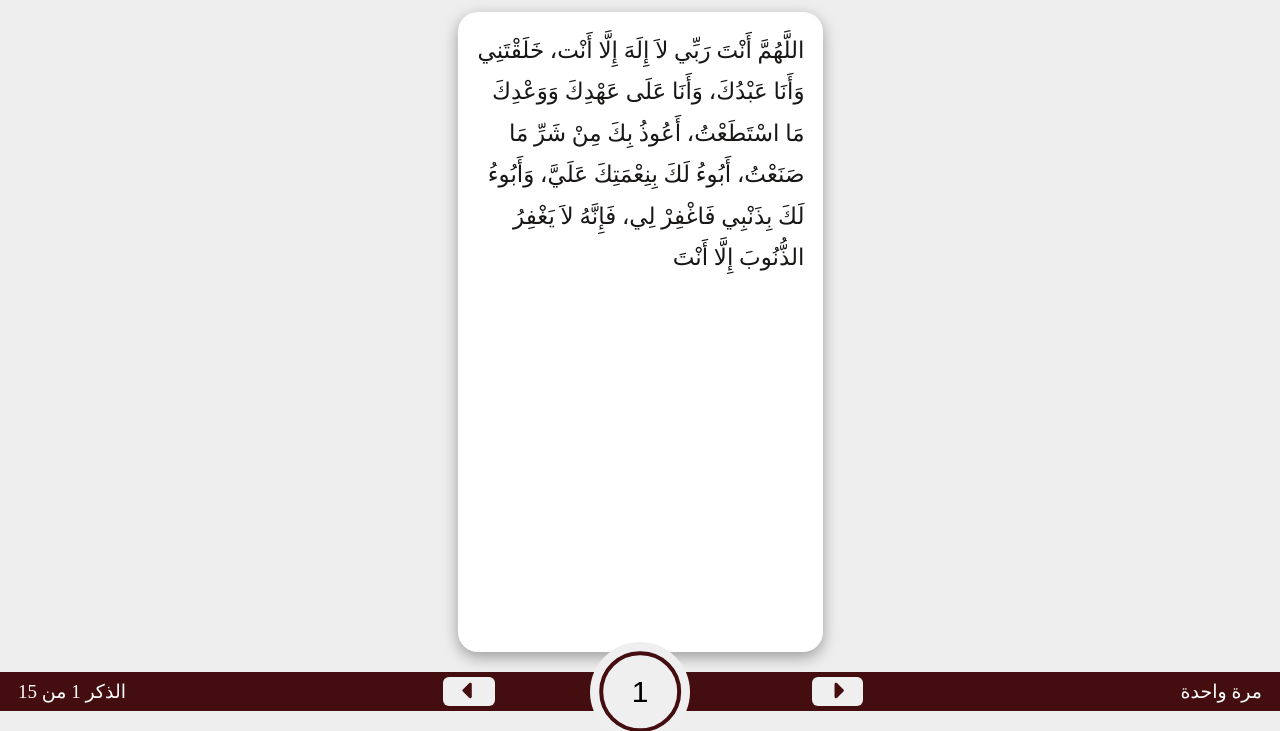
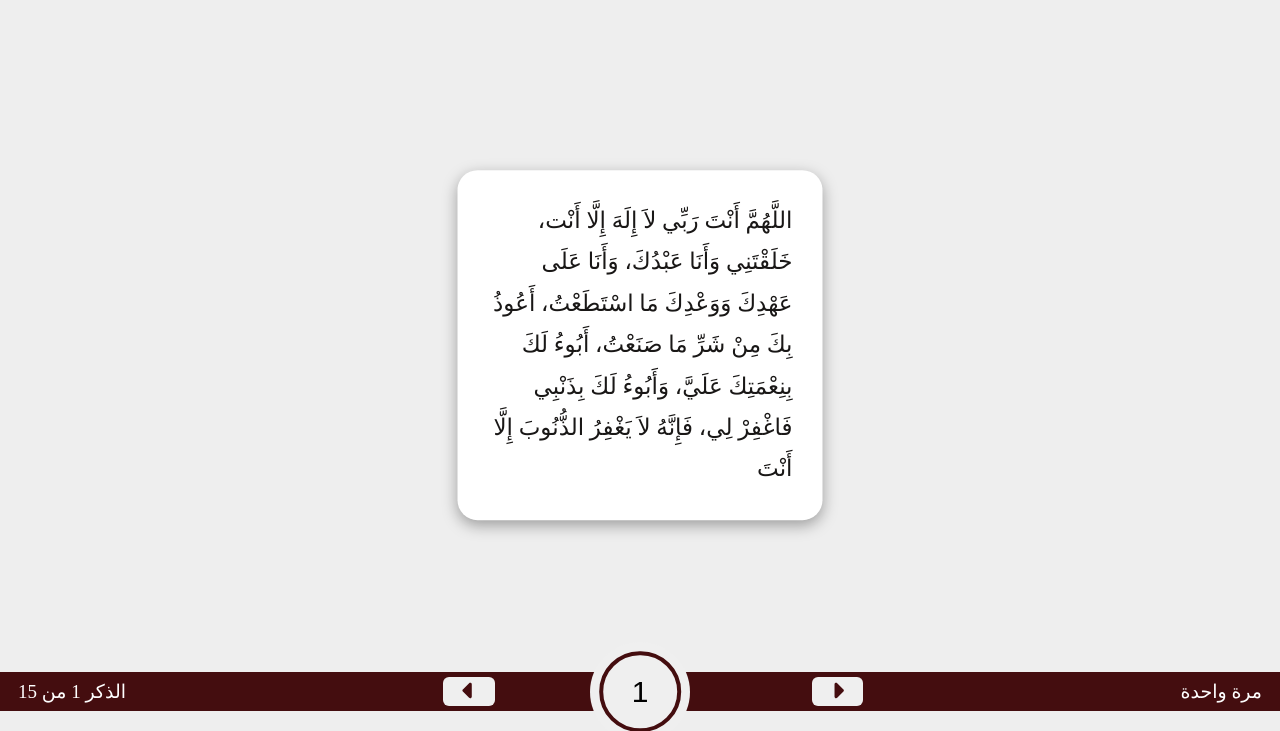
Before and after one commit to Mhmh-M/azkar, a plain HTML site: page index.html in a window 1280 px wide. Shown: the part 69-800 px from the top of the page. Drawn offline with Linux system fonts and the light colour scheme; a web font is replaced by a local one.

Commit message:
fix style bug

```diff
--- a/css/main.scss
+++ b/css/main.scss
@@ -138,15 +138,20 @@ a {
 
 .box {
   text-align: end;
-  padding: 18px;
-  height: 80vh;
-  box-shadow: rgba(0, 0, 0, 0.35) 0px 5px 15px;
-  color: $black-color;
+  padding: 30px;
+  /* height: 80vh; */
+  -webkit-box-shadow: rgb(0 0 0 / 35%) 0px 5px 15px;
+  box-shadow: rgb(0 0 0 / 35%) 0px 5px 15px;
+  color: #191716;
   width: 365px;
-  margin: 14px auto 30px;
+  margin: 14px 0 30px;
   background-color: #fff;
   border-radius: 20px;
   line-height: 1.8;
+  position: absolute;
+  left: 50%;
+  top: 50%;
+  transform: translate(-50%, -50%);
 
   .main-text {
     font-size: 23px;
```
Also changed, not shown: css/main.css.
